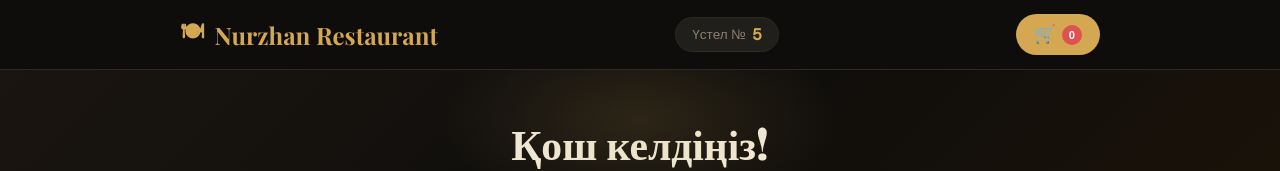
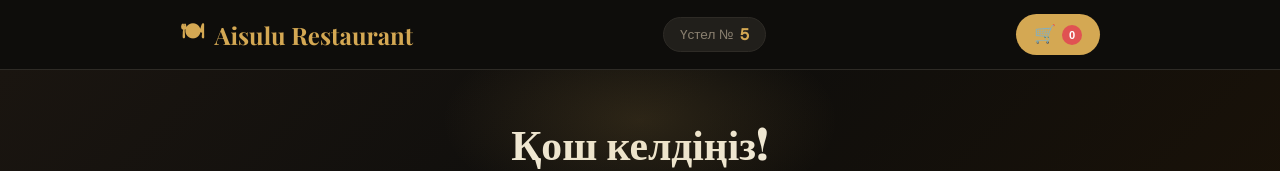
Before and after one commit to sseventyyyy/nurzhansrestaurant, a plain HTML site: page index.html in a window 1280 px wide. Shown: the top 171 px of the page. Drawn offline with nearby package versions, Linux system fonts and the light colour scheme.

Commit message:
Add files via upload

```diff
--- a/index.html
+++ b/index.html
@@ -3,7 +3,7 @@
 <head>
   <meta charset="UTF-8" />
   <meta name="viewport" content="width=device-width, initial-scale=1.0" />
-  <title>QR-Menu | Restaurant by Nurzhan </title>
+  <title>QR-Menu | Restaurant by Aisulu </title>
   <link rel="stylesheet" href="style.css" />
   <link href="https://fonts.googleapis.com/css2?family=Playfair+Display:wght@400;700;900&family=DM+Sans:wght@300;400;500&display=swap" rel="stylesheet" />
 </head>
@@ -14,7 +14,7 @@
     <div class="header-inner">
       <div class="logo">
         <span class="logo-icon">🍽</span>
-        <span class="logo-text">Nurzhan Restaurant</span>
+        <span class="logo-text">Aisulu Restaurant</span>
       </div>
       <div class="table-badge">
         <span>Үстел №</span>
```
